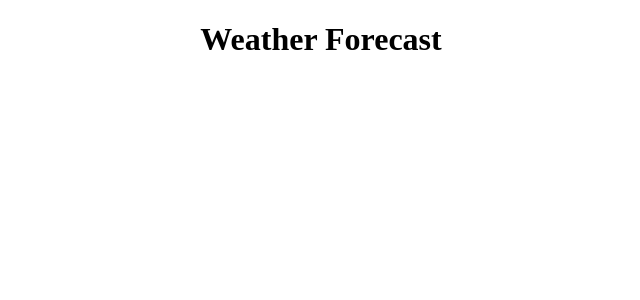
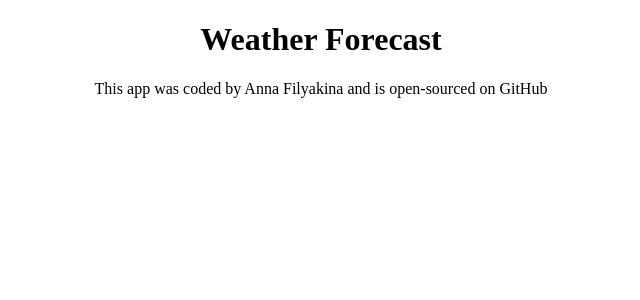
Before and after one commit to Faina4/react-weather-app-from-scratch, a React (Create React App) app: page / in a window 1280 px wide. Shown: the top 300 px of the page, without its empty margins (319-959 px from the left). Built offline with nearby package versions, Linux system fonts and the light colour scheme.

Commit message:
Added footer

```diff
--- a/src/App.js
+++ b/src/App.js
@@ -6,7 +6,9 @@ function App() {
     <div className="App">
 
         <h1> Weather Forecast</h1>
-
+       <footer>
+        This app was coded by Anna Filyakina and is open-sourced on GitHub
+       </footer>
     </div>
   );
 }
```
